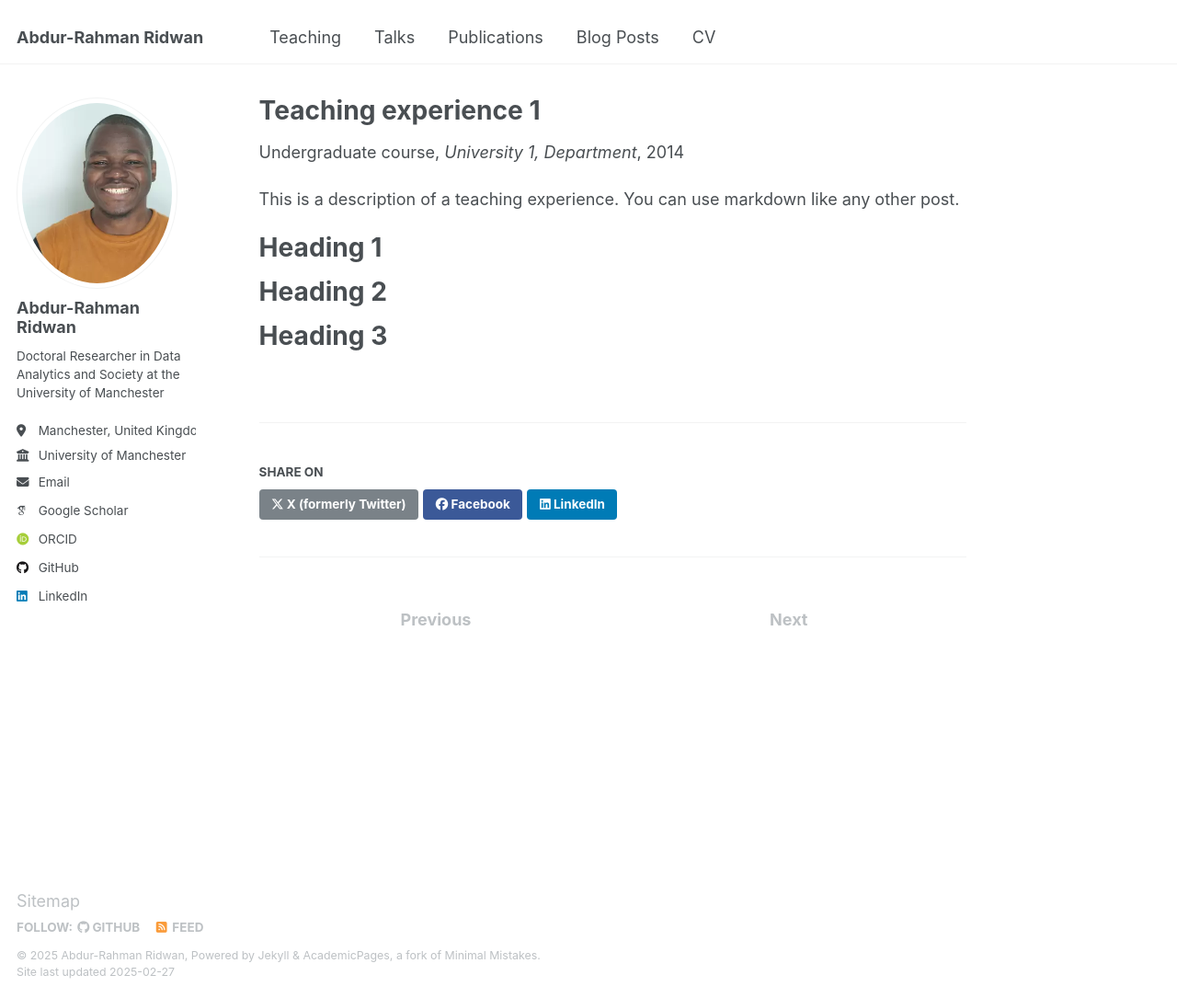
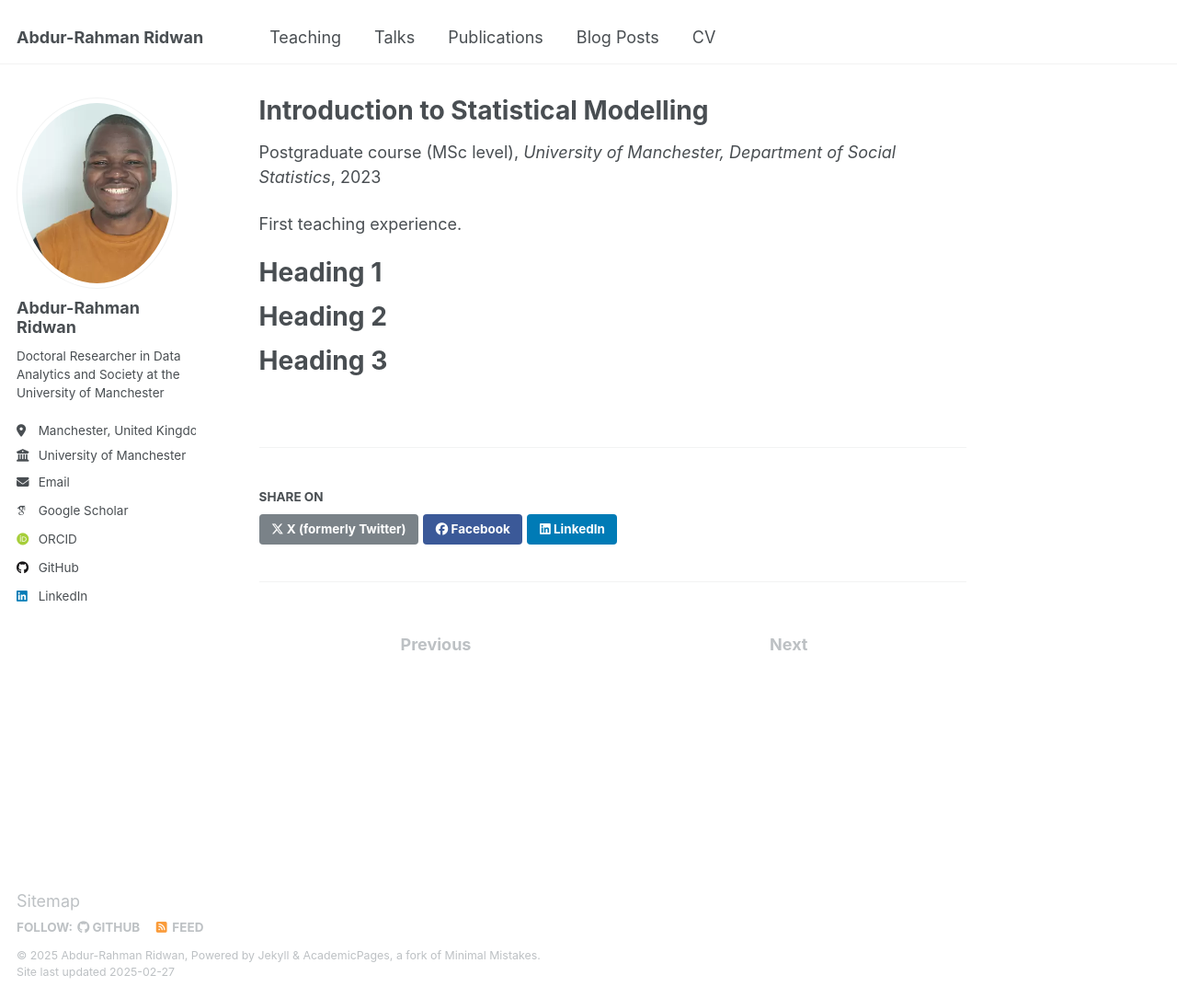
Before and after one commit to abdurrahmanlanrewaju/abdurrahmanlanrewaju.github.io, a Jekyll site: the page built from _teaching/2014-spring-teaching-1.md, in a window 1280 px wide and 1085 px high. Shown: the whole window at 92% size. Built offline with Jekyll 4.4.1, drawn with Linux system fonts in a browser that asks for light colours; some web fonts are replaced.

Commit message:
Edited teaching pages and typo in talk page

```diff
--- a/_teaching/2014-spring-teaching-1.md
+++ b/_teaching/2014-spring-teaching-1.md
@@ -1,14 +1,14 @@
 ---
-title: "Teaching experience 1"
+title: "Introduction to Statistical Modelling"
 collection: teaching
-type: "Undergraduate course"
+type: "Postgraduate course (MSc level)"
 permalink: /teaching/2014-spring-teaching-1
-venue: "University 1, Department"
-date: 2014-01-01
-location: "City, Country"
+venue: "University of Manchester, Department of Social Statistics"
+date: 2023-01-01
+location: "Manchester, United Kingdom"
 ---
 
-This is a description of a teaching experience. You can use markdown like any other post.
+First teaching experience.
 
 Heading 1
 ======
```
Also changed, not shown: _talks/2012-03-01-talk-1.md (+2 -2 lines), _teaching/2015-spring-teaching-2.md (+6 -6 lines).
